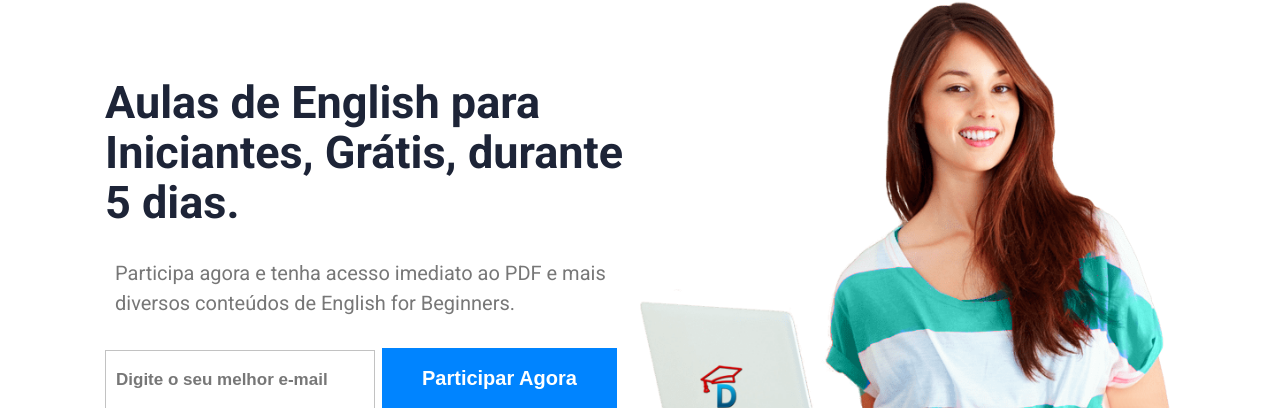
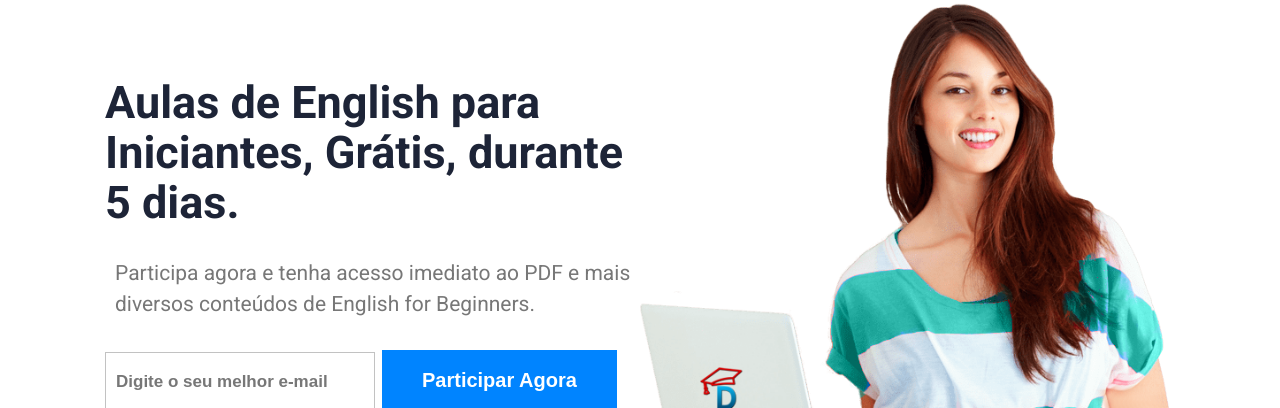
Before and after one commit to amaurycaique/fluenglish, a plain HTML site: page index.html in a window 1280 px wide. Shown: the part 108-516 px from the top of the page. Drawn offline with Linux system fonts and the light colour scheme; a web font is replaced by a local one.

Commit message:
changes done in div reight_autor fix widows

```diff
--- a/assets/css/style.css
+++ b/assets/css/style.css
@@ -38,8 +38,8 @@ header {
     color: #1D2437;
 }
 .heroArea .leftside .subtitle {
-    font-size: 20px;
-    line-height: 30px;
+    font-size: 21px;
+    line-height: 31px;
     color:#777;
     margin-bottom: 30px;
     padding: 0 0 0 10px;
```
